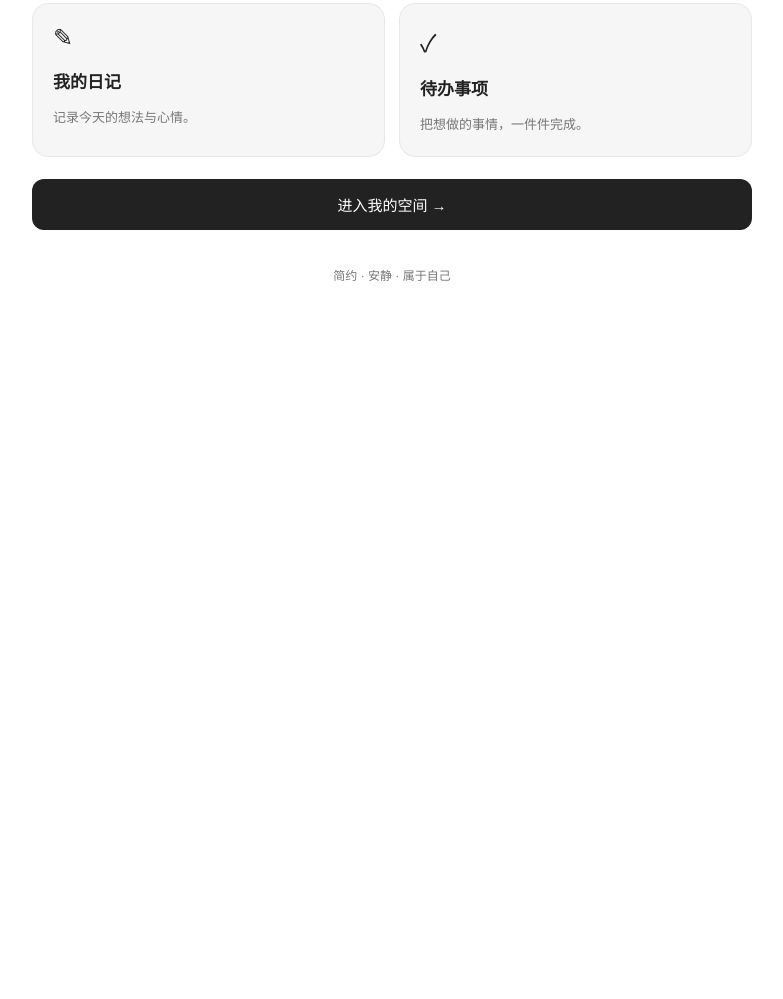
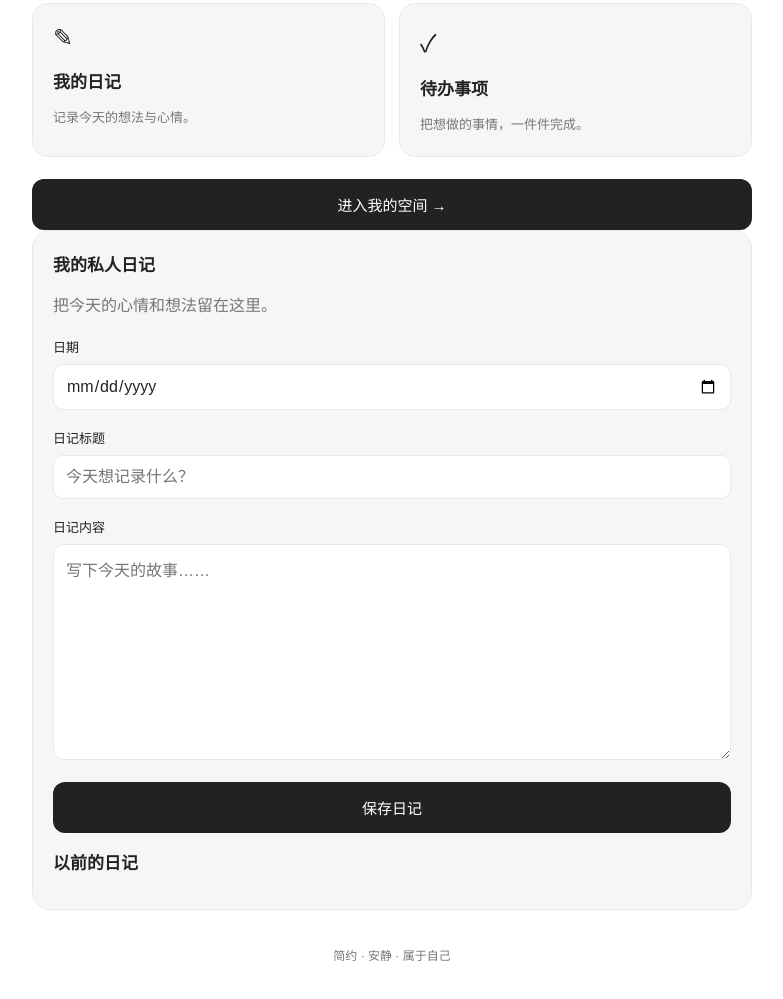
Before and after one commit to 242810010202/peach-app, a plain HTML site: page index.html in a window 1280 px wide. Shown: the part 495-1494 px from the top of the page, without its empty margins (248-1031 px from the left). Before the commit the page ends 828 px from the top, so only its background shows below. Drawn offline with Linux system fonts and the light colour scheme.

Commit message:
Update index.html

```diff
--- a/index.html
+++ b/index.html
@@ -153,6 +153,35 @@
       .fields, .cards { grid-template-columns: 1fr; }
       .hero { padding-top: 38px; }
     }
+
+input, textarea {
+  display: block;
+  width: 100%;
+  margin: 8px 0 18px;
+  padding: 12px;
+  border: 1px solid var(--line);
+  border-radius: 10px;
+  background: var(--bg);
+  color: var(--text);
+  font: inherit;
+}
+
+textarea {
+  resize: vertical;
+  line-height: 1.7;
+}
+
+.diary-entry {
+  border: 1px solid var(--line);
+  border-radius: 12px;
+  padding: 14px;
+  margin-top: 12px;
+  overflow-wrap: anywhere;
+}
+
+.diary-entry button {
+  margin-top: 10px;
+}
   </style>
 </head>
 <body data-theme="white">
@@ -205,6 +234,31 @@
       </section>
 
       <button class="main-button" id="enter">进入我的空间 →</button>
+
+<section class="settings" id="diary-panel">
+  <h2>我的私人日记</h2>
+  <p class="muted">把今天的心情和想法留在这里。</p >
+
+  <label for="diary-date">日期</label>
+  <input id="diary-date" type="date">
+
+  <label for="diary-title-input">日记标题</label>
+  <input id="diary-title-input" type="text"
+         placeholder="今天想记录什么？">
+
+  <label for="diary-content">日记内容</label>
+  <textarea id="diary-content" rows="7"
+            placeholder="写下今天的故事……"></textarea>
+
+  <button class="main-button" id="save-diary" type="button">
+    保存日记
+  </button>
+
+  <p id="diary-status" class="muted" role="status"></p >
+
+  <h2>以前的日记</h2>
+  <div id="diary-list"></div>
+</section>
       <div class="notice" id="notice" role="status"></div>
     </main>
 
```
